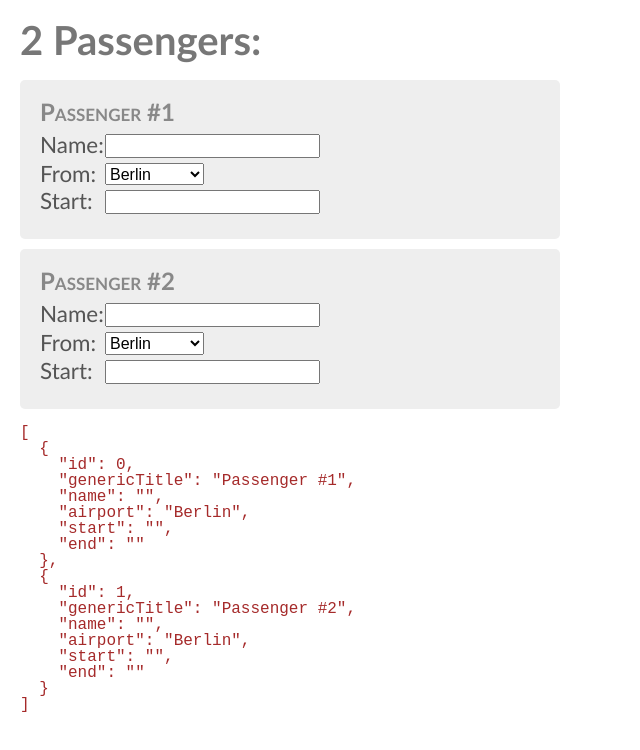
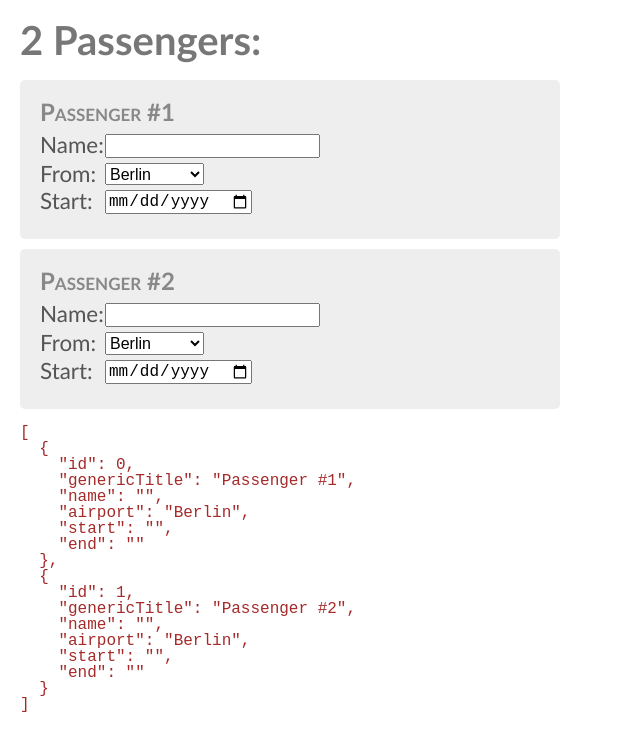
Before and after one commit to edwardtanguay/react-maintain-state-variables-via-props, a React (Create React App) app: page / in a window 1280 px wide. Shown: the top 750 px of the page, without its empty margins (0-640 px from the left). Built offline with nearby package versions, Linux system fonts and the light colour scheme.

Commit message:
start is date

```diff
--- a/src/components/FormControlDate.js
+++ b/src/components/FormControlDate.js
@@ -2,7 +2,7 @@ export const FormControlDate = ({ label, date, handleChangeDate }) => {
 	return (
 		<div className="control_text">
 			<label>{label}</label>
-			<input type="text" value={date} onChange={(e) => handleChangeDate(e.target.value)} />
+			<input type="date" value={date} onChange={(e) => handleChangeDate(e.target.value)} />
 		</div>
 	)
 }
```
